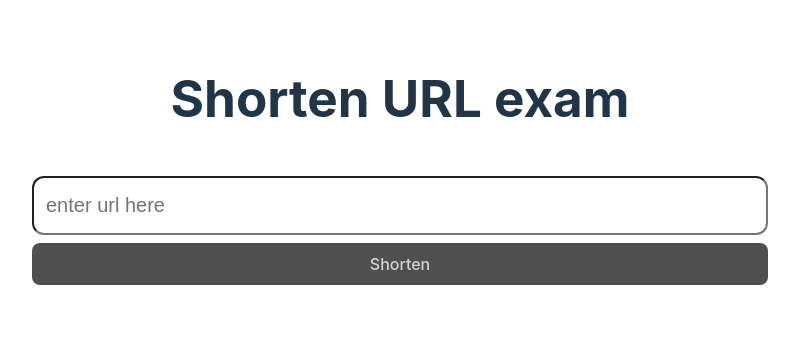
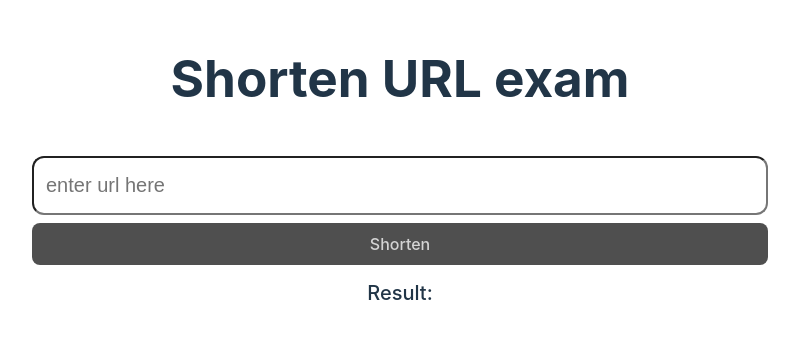
Before and after one commit to toey02354/shorten-link, a React (Vite) app in the folder frontend/: page / in a window 1280 px wide. Shown: the part 232-570 px from the top of the page, without its empty margins (240-1039 px from the left). Built offline with nearby package versions, Linux system fonts and the light colour scheme.

Commit message:
implemented create shgort link

```diff
--- a/frontend/src/App.css
+++ b/frontend/src/App.css
@@ -55,6 +55,17 @@
   color: #d4d4d4;
 }
 
+.result-container{
+  display: flex;
+  margin: 0.5rem auto 0 auto;
+  gap: 0.5rem;
+  font-size: 1.25rem;
+}
+
+.result-placeholder{
+  font-weight: 500;
+}
+
 .danger{
   color: red
 }
--- a/frontend/src/App.tsx
+++ b/frontend/src/App.tsx
@@ -3,38 +3,78 @@ import reactLogo from "./assets/react.svg";
 import "./App.css";
 
 interface IMessage {
-  isWrong: boolean,
-  message: string
+  isWrong: boolean;
+  message: string;
 }
 
-const path = 'https://pants-sea-lion.cyclic.app/' || location.href
+// const path = "https://pants-sea-lion.cyclic.app/shorten" || location.href;
+const path = "http://localhost:4000/shorten" || location.href;
 
 function App() {
-  const [message, setMessage] = useState<IMessage>({isWrong: false, message: ""});
-  const urlRef = useRef<HTMLInputElement>(null)
+  const [message, setMessage] = useState<IMessage>({
+    isWrong: false,
+    message: "",
+  });
+  const urlRef = useRef<HTMLInputElement>(null);
 
   const submitUrl = async () => {
+    setMessage({
+      isWrong: false,
+      message: "creating short url, please wait...",
+    });
+    const fullUrl = urlRef.current?.value;
+    console.log(fullUrl);
 
-    if (urlRef.current?.value.length == 0) {
-      setMessage({ isWrong: true, message: "Invalid Url" })
-      return
+    if (!fullUrl || fullUrl.length == 0) {
+      setMessage({ isWrong: true, message: "Invalid Url" });
+      return;
     }
-    setMessage({ isWrong: false, message: "" })
-    const result = await fetch(path, {method: "GET"}).then(res => res.json())
-    console.log(result);
 
-    console.log(urlRef.current?.value.length);
-  }
+    try {
+      const result = await (
+        await fetch(path, {
+          method: "POST",
+          headers: {
+            "Content-Type": "application/json",
+          },
+          body: JSON.stringify({
+            fullUrl: fullUrl,
+          }),
+        })
+      ).text();
+      console.log(result);
+      setMessage({ isWrong: false, message: result });
+    } catch (error) {
+      console.log(error);
+      setMessage({ isWrong: true, message: "Something went wrong" });
+    }
+  };
 
   return (
     <div className="App">
       <h1>Shorten URL exam</h1>
       <div className="shorten-form-wrapper">
-        <input placeholder="enter url here" className="shorten-input" ref={urlRef}></input>
-        <button type="submit" className="shorten-button" disabled={urlRef.current?.value.length == 0} onClick={submitUrl}>
+        <input
+          placeholder="enter url here"
+          className="shorten-input"
+          ref={urlRef}
+        ></input>
+        <button
+          type="submit"
+          className="shorten-button"
+          disabled={urlRef.current?.value.length == 0}
+          onClick={submitUrl}
+        >
           Shorten
         </button>
-        {message.message.length > 0 ? <p className={message.isWrong?"danger":""}>{message.message}</p> : undefined}
+        <div className="result-container">
+          <div className="result-placeholder">Result:</div>{" "}
+          {message.message.length > 0 ? (
+            <div className={message.isWrong ? "danger" : ""}>
+              {message.message}
+            </div>
+          ) : undefined}
+        </div>
       </div>
     </div>
   );
```
Also changed, not shown: 6 other files (tests, documents, lock files or other folders).
